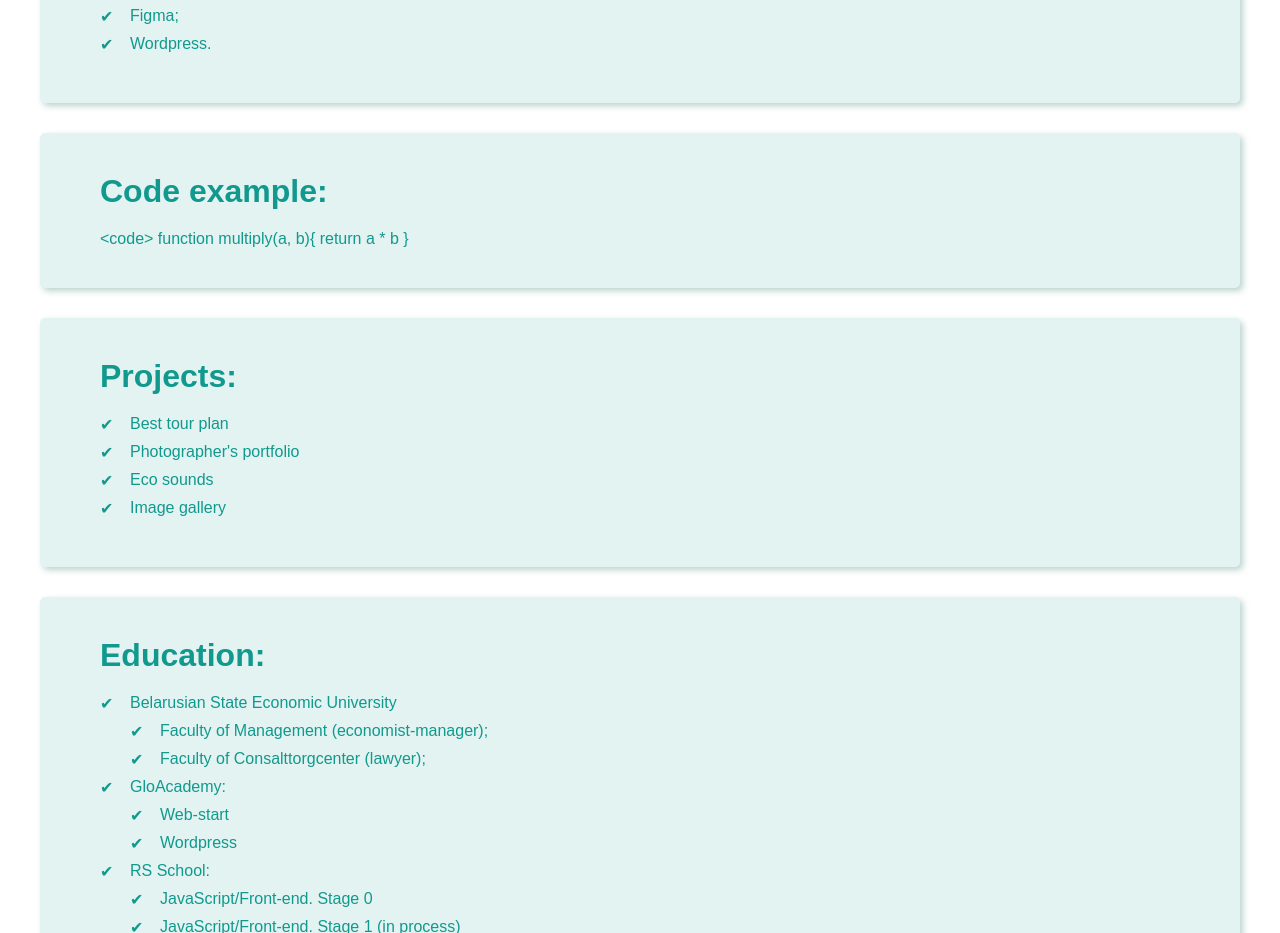
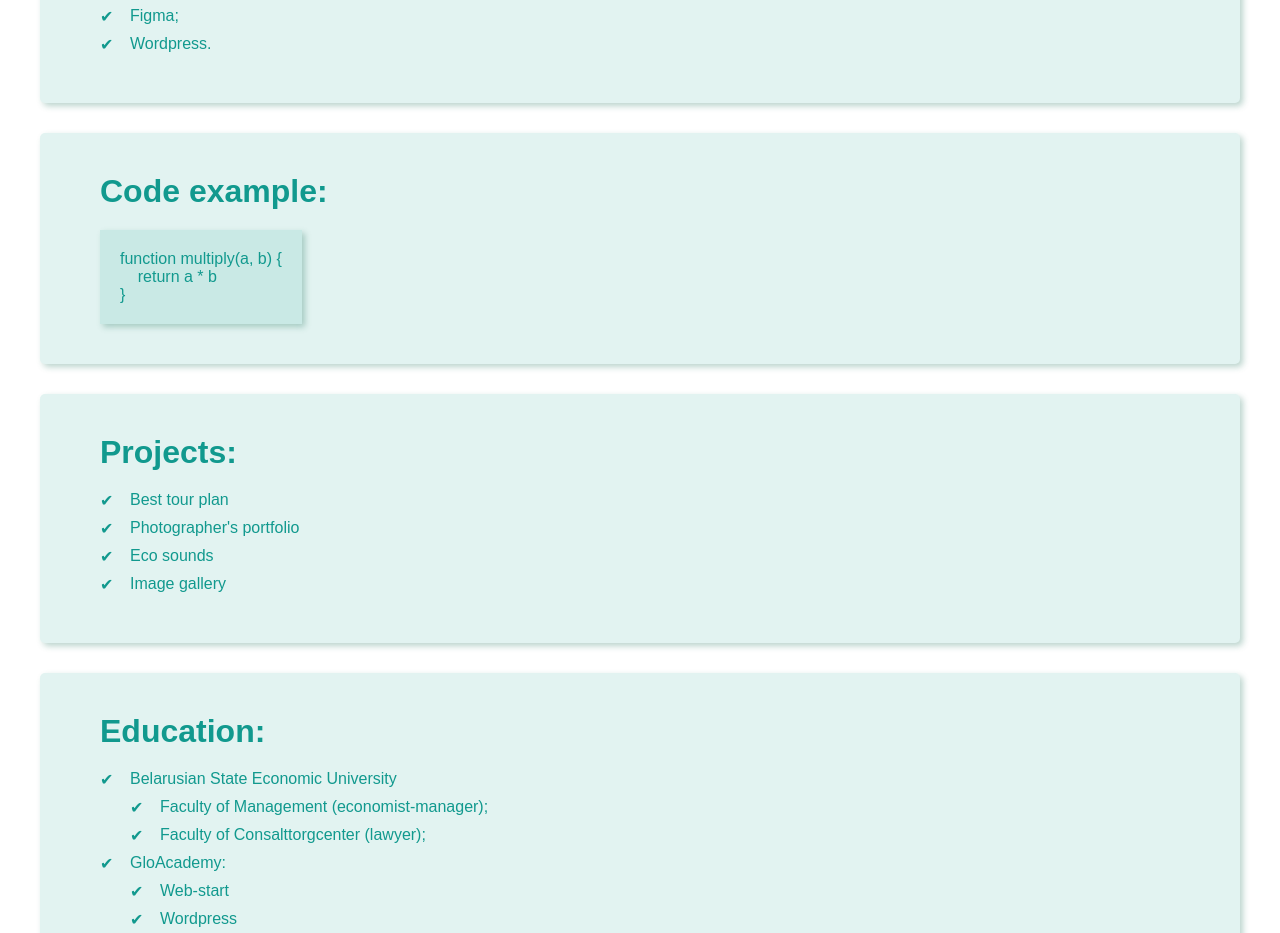
Before and after one commit to yuliakapchik/rsschool-cv, a plain HTML site: page index.html in a window 1280 px wide. Shown: the part 1041-1974 px from the top of the page. Drawn offline with Linux system fonts and the light colour scheme.

Commit message:
feat: change code example

```diff
--- a/index.html
+++ b/index.html
@@ -36,7 +36,7 @@
                     <ul class="contacts-list">
                         <li><a href="mailto:3367959y@gmail.com"><img src="img/mail.svg" alt="icon: mail"></a></li>
                         <li><a href="https://t.me/yuliakapchik"><img src="img/telegram.svg" alt="icon: telegram"></a></li>
-                        <li><a href="https://www.instagram.com/yulia_kapchik"><img src="img/insta.svg" alt="icon: instagram"></a></li>
+                        <li><a href="https://www.instagram.com/yulia__kapchik/"><img src="img/insta.svg" alt="icon: instagram"></a></li>
                         <li><a href="https://vk.com/id26147301"><img src="img/vk.svg" alt="icon: vkontakte"></a></li>
                         <li><a href="viber://chat?number=%2B375293367959"><img src="img/viber.svg" alt="icon: viber"></a></li>
                     </ul>
@@ -65,10 +65,13 @@
         </section>
         <section class="code" id="code">
             <h2>Code example:</h2>
-            <сode>
-              function multiply(a, b){
-                  return a * b
-              }
+
+            <code>
+<pre>
+function multiply(a, b) {
+    return a * b
+}
+</pre>
             </code>
         </section>
         <section class="projects" id="projects">
```
